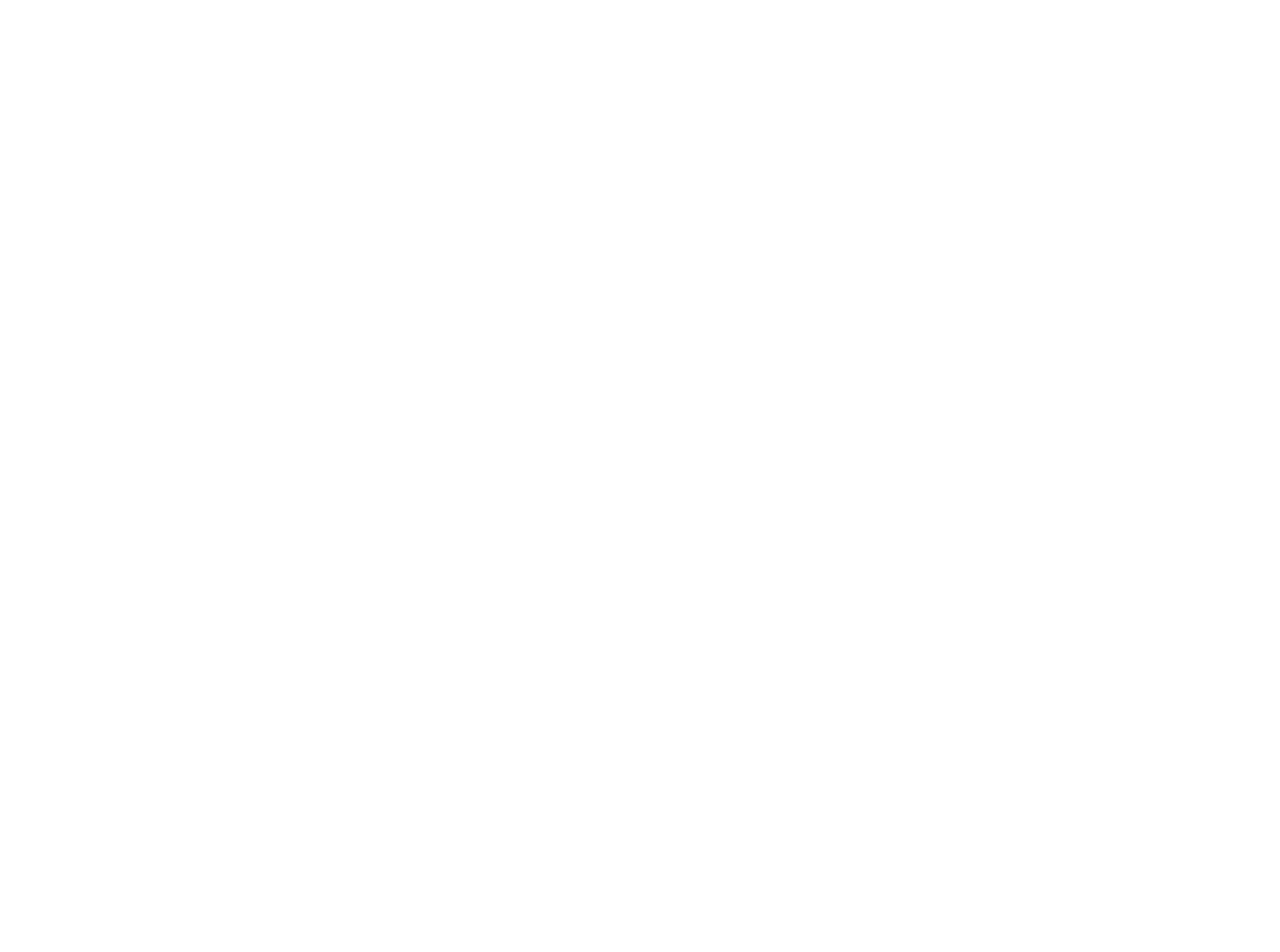
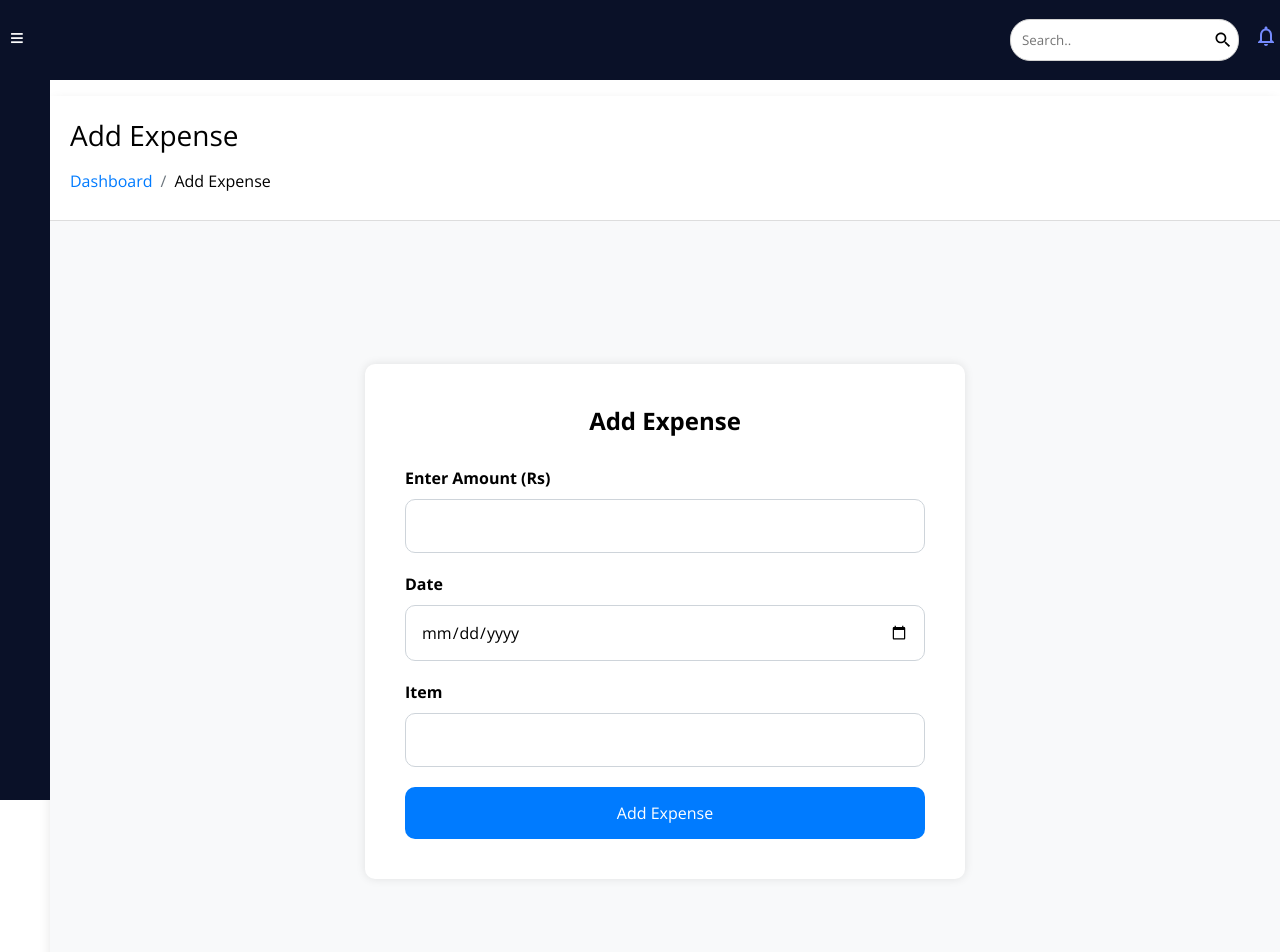
Before and after one commit to DIPAYANPOREL/HappyPerformer, a React (Vite) app in the folder Frontend/: page /addexpense in a window 1280 px wide. Before the commit this address had no page. Shown: the top 952 px of the page. Before the commit the page ends 800 px from the top, so only its background shows below. Built offline with nearby package versions, Linux system fonts and the light colour scheme.

Commit message:
add expense axios and ui

```diff
--- a/Frontend/src/App.jsx
+++ b/Frontend/src/App.jsx
@@ -17,6 +17,7 @@
 // import EmployeeMaster from "./Pages/Software/EmployeeMaster/EmployeeMaster";
 import FAQView from "./Pages/Management/FAQView";
 import LoanPayments from "./Pages/Software/DashBoard/LoanPayments";
+import AddExpense from "./Pages/Software/ExpenseManagements/Addexpense";
 import Login from "./Pages/Software/Login";
 import PHPTutorials from "./Pages/Software/PHPTutorials/PHPTutorials";
 import Pricing from "./Pages/Software/Pricing";
@@ -61,6 +62,8 @@
       <Route path="/FAQs" element={<FAQView />} />
       {/* Loans */}
       <Route path="/addloan" element={<LoanPayments />} />
+      {/* Expense Management */}
+      <Route path="/addexpense" element={<AddExpense />} />
     </Routes>
   );
 }
--- a/Frontend/src/Pages/Software/ExpenseManagements/Addexpense.jsx
+++ b/Frontend/src/Pages/Software/ExpenseManagements/Addexpense.jsx
@@ -1,7 +1,12 @@
+import axios from "axios";
 import React, { useState } from "react";
-import axios from "axios";
 import styled from "styled-components";
+import Header from "../../../Components/Software Components/Dashboard/Header";
 import Layout from "../../../Components/Software Components/Dashboard/Layout";
+
+axios.defaults.withCredentials = true;
+axios.defaults.xsrfCookieName = "csrftoken";
+axios.defaults.xsrfHeaderName = "X-CSRFToken";
 
 const OuterContainer = styled.div`
   display: flex;
@@ -13,9 +18,10 @@
 
 const InnerContainer = styled.div`
   background-color: white;
-  padding: 30px;
+  padding: 40px;
   border-radius: 10px;
   box-shadow: 0 0 10px rgba(0, 0, 0, 0.1);
+  width: 600px; /* Increased width */
 `;
 
 const Form = styled.form`
@@ -25,23 +31,26 @@
 
 const Input = styled.input`
   margin-bottom: 20px;
-  padding: 10px;
+  padding: 15px; /* Increased padding */
   border: 1px solid #ced4da;
   border-radius: 10px;
+  font-size: 16px;
 `;
 
 const Label = styled.label`
-  margin-bottom: 5px;
+  margin-bottom: 10px; /* Increased margin */
   font-weight: bold;
+  font-size: 16px;
 `;
 
 const Button = styled.button`
-  padding: 10px;
+  padding: 15px; /* Increased padding */
   background-color: #007bff;
   color: white;
   border: none;
   border-radius: 10px;
   cursor: pointer;
+  font-size: 16px;
 
   &:hover {
     background-color: #0056b3;
@@ -49,7 +58,12 @@
 `;
 
 const Heading = styled.h2`
-  margin-bottom: 20px;
+  margin-bottom: 30px; /* Increased margin */
+  text-align: center;
+`;
+
+const ErrorText = styled.p`
+  color: red;
   text-align: center;
 `;
 
@@ -57,27 +71,35 @@
   const [amount, setAmount] = useState("");
   const [date, setDate] = useState("");
   const [item, setItem] = useState("");
+  const [error, setError] = useState("");
 
   const handleSubmit = (e) => {
     e.preventDefault();
+    setError(""); // Clear any previous errors
     const payload = {
-      amount,
-      date,
-      item,
+      expense: amount,
+      expensedate: date,
+      expenseitm: item,
     };
 
     axios
-      .post("/api/add-expense", payload)
+      .post("http://127.0.0.1:8000/add-expense", payload)
       .then((response) => {
         console.log("Expense added successfully:", response.data);
+        setAmount("");
+        setDate("");
+        setItem("");
+        alert("Expense added successfully!");
       })
       .catch((error) => {
         console.error("There was an error adding the expense!", error);
+        setError("There was an error adding the expense. Please try again.");
       });
   };
 
   return (
     <Layout>
+      <Header title="Add Expense" />
       <OuterContainer>
         <InnerContainer>
           <Heading>Add Expense</Heading>
@@ -88,6 +110,7 @@
               id="amount"
               value={amount}
               onChange={(e) => setAmount(e.target.value)}
+              required
             />
             <Label htmlFor="date">Date</Label>
             <Input
@@ -95,6 +118,7 @@
               id="date"
               value={date}
               onChange={(e) => setDate(e.target.value)}
+              required
             />
             <Label htmlFor="item">Item</Label>
             <Input
@@ -102,7 +126,9 @@
               id="item"
               value={item}
               onChange={(e) => setItem(e.target.value)}
+              required
             />
+            {error && <ErrorText>{error}</ErrorText>}
             <Button type="submit">Add Expense</Button>
           </Form>
         </InnerContainer>
```
